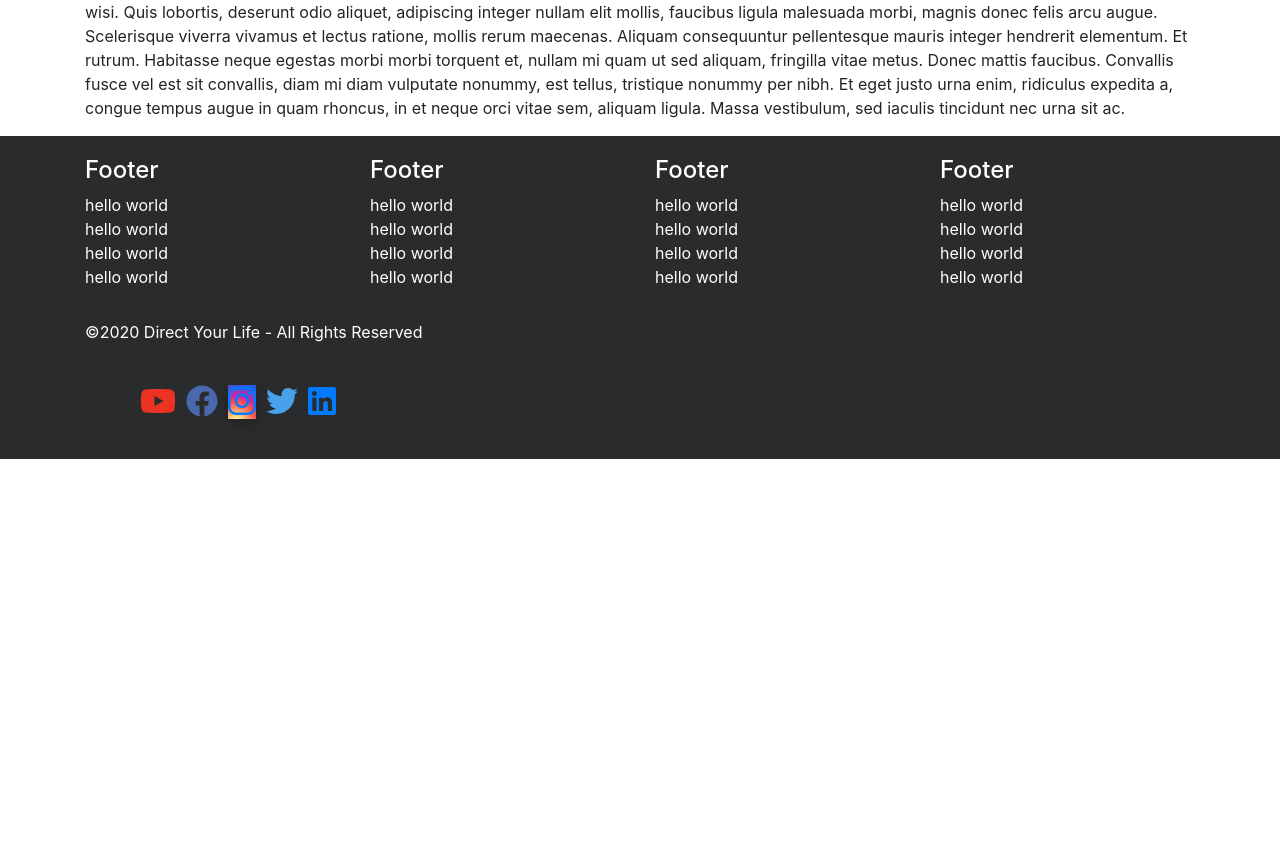
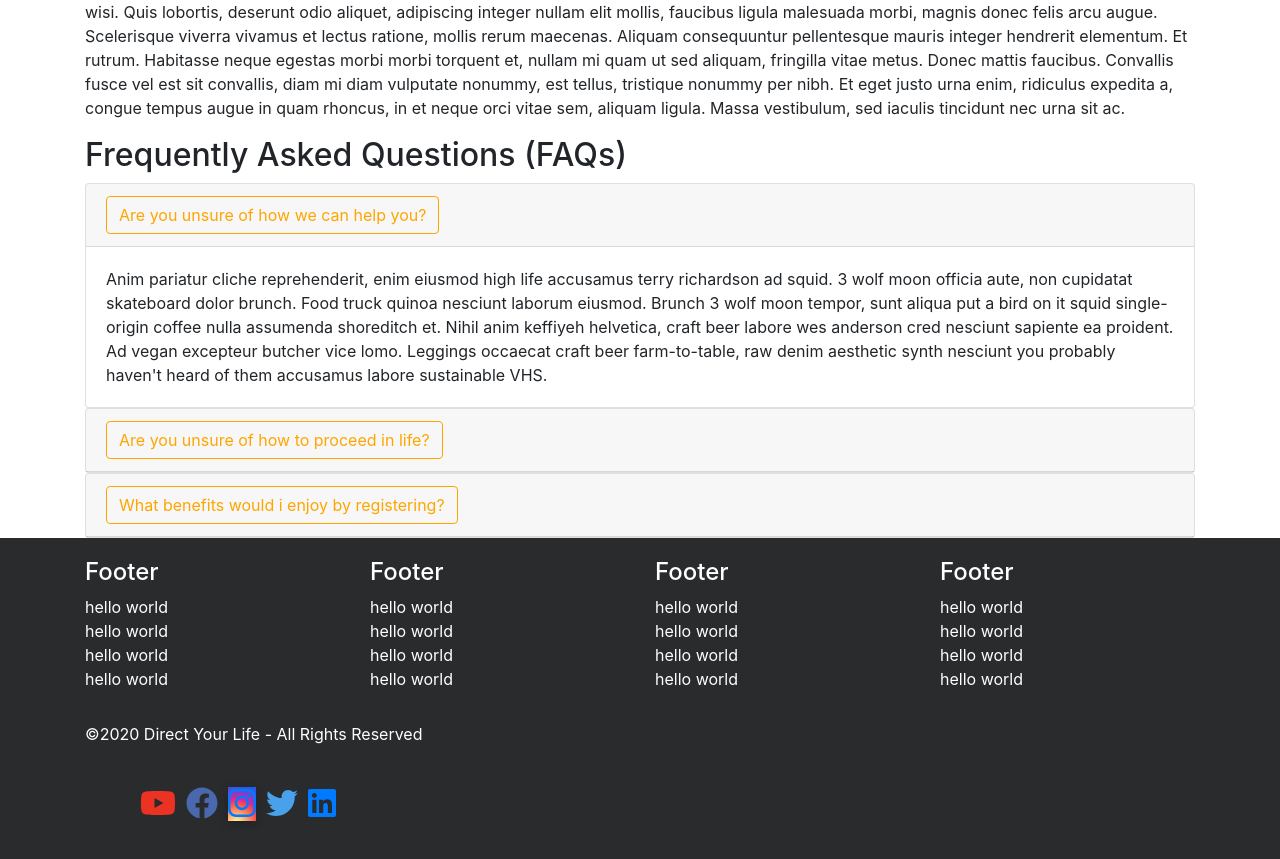
Before and after one commit to muymax/directYourLife, a React (Create React App) app: page / in a window 1280 px wide. Shown: the part 1660-2519 px from the top of the page. Before the commit the page ends 2119 px from the top, so only its background shows below. Built offline with nearby package versions, Linux system fonts and the light colour scheme.

Commit message:
ades faq section

```diff
--- /dev/null
+++ b/src/components/layouts/Faq.js
@@ -0,0 +1,110 @@
+import React from "react";
+
+
+
+const Accordd = () => (
+	<div id='accordion'>
+		<div class='card'>
+			<div class='card-header' id='headingOne'>
+				<h5 class='mb-0'>
+					<button
+						class='btn btn-link'
+						data-toggle='collapse'
+						data-target='#collapseOne'
+						aria-expanded='true'
+						aria-controls='collapseOne'
+					>
+						Are you unsure of how we can help you?
+					</button>
+				</h5>
+			</div>
+
+			<div
+				id='collapseOne'
+				class='collapse show'
+				aria-labelledby='headingOne'
+				data-parent='#accordion'
+			>
+				<div class='card-body'>
+					Anim pariatur cliche reprehenderit, enim eiusmod high life accusamus
+					terry richardson ad squid. 3 wolf moon officia aute, non cupidatat
+					skateboard dolor brunch. Food truck quinoa nesciunt laborum eiusmod.
+					Brunch 3 wolf moon tempor, sunt aliqua put a bird on it squid
+					single-origin coffee nulla assumenda shoreditch et. Nihil anim
+					keffiyeh helvetica, craft beer labore wes anderson cred nesciunt
+					sapiente ea proident. Ad vegan excepteur butcher vice lomo. Leggings
+					occaecat craft beer farm-to-table, raw denim aesthetic synth nesciunt
+					you probably haven't heard of them accusamus labore sustainable VHS.
+				</div>
+			</div>
+		</div>
+		<div class='card'>
+			<div class='card-header' id='headingTwo'>
+				<h5 class='mb-0'>
+					<button
+						class='btn btn-link collapsed'
+						data-toggle='collapse'
+						data-target='#collapseTwo'
+						aria-expanded='false'
+						aria-controls='collapseTwo'
+					>
+						Are you unsure of how to proceed in life?
+					</button>
+				</h5>
+			</div>
+			<div
+				id='collapseTwo'
+				class='collapse'
+				aria-labelledby='headingTwo'
+				data-parent='#accordion'
+			>
+				<div class='card-body'>
+					Anim pariatur cliche reprehenderit, enim eiusmod high life accusamus
+					terry richardson ad squid. 3 wolf moon officia aute, non cupidatat
+					skateboard dolor brunch. Food truck quinoa nesciunt laborum eiusmod.
+					Brunch 3 wolf moon tempor, sunt aliqua put a bird on it squid
+					single-origin coffee nulla assumenda shoreditch et. Nihil anim
+					keffiyeh helvetica, craft beer labore wes anderson cred nesciunt
+					sapiente ea proident. Ad vegan excepteur butcher vice lomo. Leggings
+					occaecat craft beer farm-to-table, raw denim aesthetic synth nesciunt
+					you probably haven't heard of them accusamus labore sustainable VHS.
+				</div>
+			</div>
+		</div>
+		<div class='card'>
+			<div class='card-header' id='headingThree'>
+				<h5 class='mb-0'>
+					<button
+						class='btn btn-link collapsed'
+						data-toggle='collapse'
+						data-target='#collapseThree'
+						aria-expanded='false'
+						aria-controls='collapseThree'
+					>
+						What benefits would i enjoy by registering?
+					</button>
+				</h5>
+			</div>
+			<div
+				id='collapseThree'
+				class='collapse'
+				aria-labelledby='headingThree'
+				data-parent='#accordion'
+			>
+				<div class='card-body'>
+					Anim pariatur cliche reprehenderit, enim eiusmod high life accusamus
+					terry richardson ad squid. 3 wolf moon officia aute, non cupidatat
+					skateboard dolor brunch. Food truck quinoa nesciunt laborum eiusmod.
+					Brunch 3 wolf moon tempor, sunt aliqua put a bird on it squid
+					single-origin coffee nulla assumenda shoreditch et. Nihil anim
+					keffiyeh helvetica, craft beer labore wes anderson cred nesciunt
+					sapiente ea proident. Ad vegan excepteur butcher vice lomo. Leggings
+					occaecat craft beer farm-to-table, raw denim aesthetic synth nesciunt
+					you probably haven't heard of them accusamus labore sustainable VHS.
+				</div>
+			</div>
+		</div>
+	</div>
+);
+
+export default Accordd;
--- a/src/components/pages/Home.js
+++ b/src/components/pages/Home.js
@@ -1,5 +1,6 @@
 import React, { Component } from 'react';
 import Jumbotron from '../../components/layouts/Jumbotron.js';
+import Accordd from "../layouts/Faq.js";
 
 class Home extends Component {
   render() {
@@ -137,6 +138,8 @@
           orci vitae sem, aliquam ligula. Massa vestibulum, sed iaculis
           tincidunt nec urna sit ac.
         </p>
+        <h2>Frequently Asked Questions (FAQs)</h2>
+        <Accordd />
       </div>
     );
   }
```
